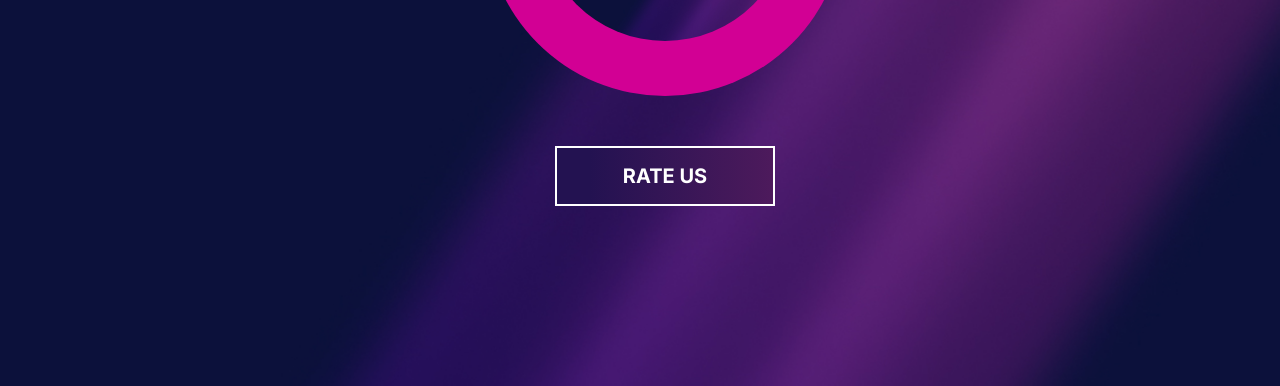
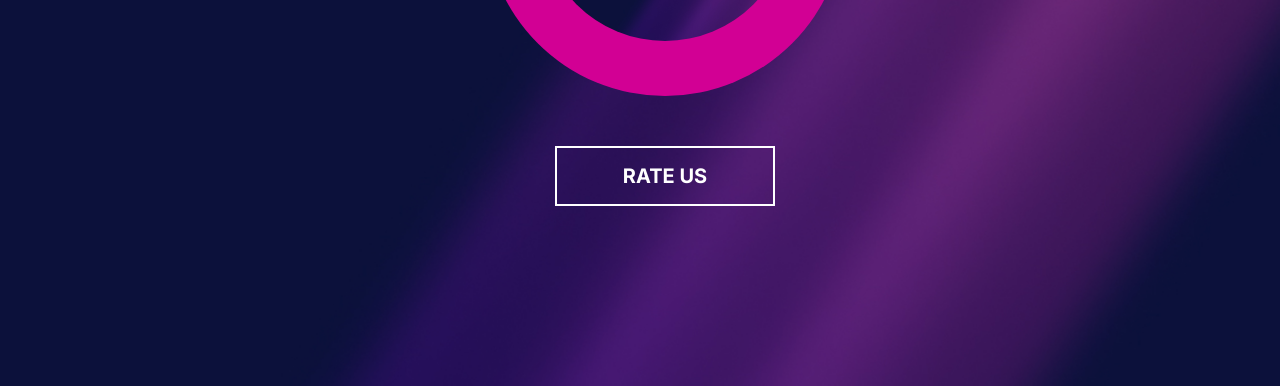
Before and after one commit to MatteoPucci99/BuildWeek-Team5-Epicode-Benchmark-Clone, a plain HTML site: page results.html in a window 1280 px wide. Shown: the part 514-900 px from the top of the page. Drawn offline with Linux system fonts and the light colour scheme.

Commit message:
corretto

```diff
--- a/feedback.css
+++ b/feedback.css
@@ -17,6 +17,7 @@ header img {
   margin: auto;
 }
 main {
+
   color: white;
   text-align: center;
 
--- a/results.css
+++ b/results.css
@@ -106,8 +106,7 @@ justify-content: center;
     margin-left: auto;
     margin-right: auto;
     display: block;
-    background: linear-gradient( to right, #231251 15% , #4d1a5c  100% ) padding-box,
-                linear-gradient(#ffffff, rgb(255, 255, 255)) border-box;
+    background: transparent;
     border: 2px solid white;
     height: 3em;
     width:  11em;
```
